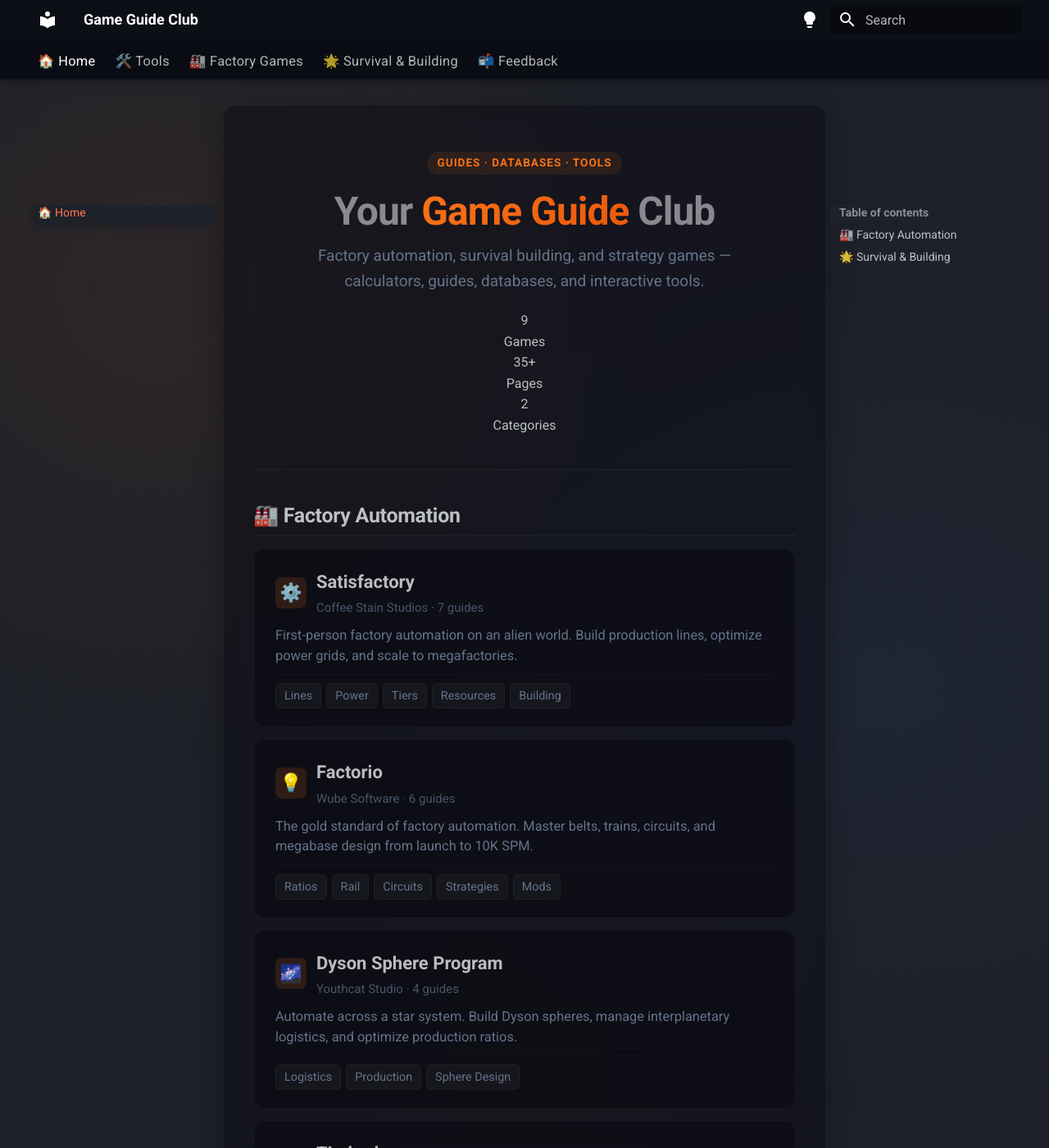
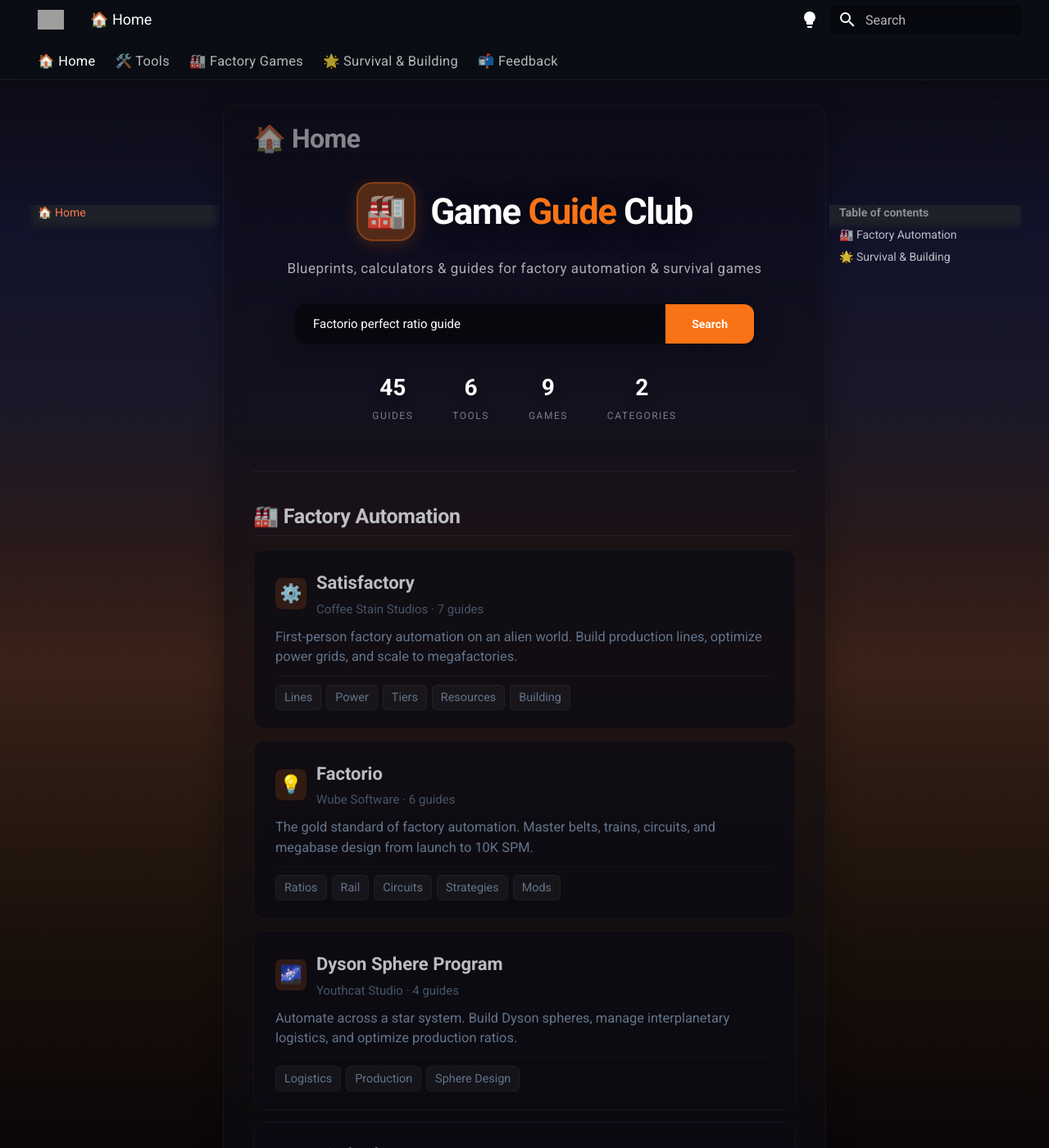
Before and after one commit to chenqingzhiv/game-guide, an MkDocs documentation site: the page built from docs/index.md, in a window 1280 px wide and 1400 px high. Shown: the whole window at 82% size. Built offline with MkDocs 1.6.1 and Material for MkDocs 9.7.7, drawn with Linux system fonts in a browser that asks for light colours; nearby versions of some CDN libraries; library files that are not in the unit come from our copies; grey boxes are pictures that could not be loaded.

Commit message:
V4 BWIKI风格Hero + Logo + 时间戳 + 工具标签切换

```diff
--- a/docs/assets/css/custom.css
+++ b/docs/assets/css/custom.css
@@ -1,22 +1,40 @@
 /* ============================================ */
-/* game-guide.club - v2 Industrial Hex Grid     */
+/* game-guide.club - v3 Industry Night Style    */
 /* ============================================ */
 
-/* --- GLOBAL BACKGROUND — HEX GRID TEXTURE --- */
+/* --- GLOBAL BACKGROUND — FACTORY NIGHT --- */
 body::before {
   content: '';
   position: fixed;
   inset: 0;
   background:
-    /* Industrial ambient glow layers */
-    radial-gradient(ellipse at 15% 25%, rgba(249,115,22,0.07), transparent 40%),
-    radial-gradient(ellipse at 85% 60%, rgba(59,130,246,0.05), transparent 45%),
-    radial-gradient(ellipse at 50% 90%, rgba(249,115,22,0.03), transparent 35%);
+    /* Stars */
+    radial-gradient(2px 2px at 8% 5%, rgba(255,200,150,0.2), transparent),
+    radial-gradient(1px 1px at 18% 12%, rgba(255,200,150,0.15), transparent),
+    radial-gradient(2px 2px at 28% 3%, rgba(255,200,150,0.2), transparent),
+    radial-gradient(1px 1px at 38% 10%, rgba(255,200,150,0.25), transparent),
+    radial-gradient(2px 2px at 48% 6%, rgba(255,200,150,0.15), transparent),
+    radial-gradient(1px 1px at 58% 14%, rgba(255,200,150,0.2), transparent),
+    radial-gradient(2px 2px at 68% 4%, rgba(255,200,150,0.15), transparent),
+    radial-gradient(1px 1px at 78% 11%, rgba(255,200,150,0.2), transparent),
+    radial-gradient(2px 2px at 88% 7%, rgba(255,200,150,0.15), transparent),
+    radial-gradient(1px 1px at 95% 9%, rgba(255,200,150,0.2), transparent),
+    /* Factory night gradient */
+    linear-gradient(180deg,
+      #0a0a14 0%,
+      #0d0d1a 10%,
+      #12122a 20%,
+      #1a1828 35%,
+      #2a1a1a 48%,
+      #3a2218 58%,
+      #2a1a12 68%,
+      #1a100a 82%,
+      #0a0608 100%);
   pointer-events: none;
   z-index: 0;
 }
 
-/* Hex grid + circuit dot matrix pattern */
+/* Industrial grid overlay */
 body::after {
   content: '';
   position: fixed;
@@ -24,15 +42,188 @@
   z-index: 0;
   pointer-events: none;
   background-image:
-    /* Hex grid */
     linear-gradient(90deg, rgba(249,115,22,0.02) 1px, transparent 1px),
     linear-gradient(60deg, rgba(249,115,22,0.02) 1px, transparent 1px),
-    linear-gradient(-60deg, rgba(249,115,22,0.02) 1px, transparent 1px),
-    /* Circuit dot matrix */
-    radial-gradient(circle at 1px 1px, rgba(249,115,22,0.03) 1px, transparent 1px);
-  background-size: 40px 70px, 40px 70px, 40px 70px, 24px 24px;
-  background-position: center center, 0 0, 0 0, 0 0;
-  opacity: 0.6;
+    linear-gradient(-60deg, rgba(249,115,22,0.02) 1px, transparent 1px);
+  background-size: 40px 70px, 40px 70px, 40px 70px;
+  background-position: center center, 0 0, 0 0;
+  opacity: 0.4;
+}
+
+/* ============================================ */
+/* V4 BWIKI-style HERO — game-guide.club        */
+/* ============================================ */
+
+.home-hero {
+  position: relative;
+  z-index: 1;
+  text-align: center;
+  padding: 100px 20px 40px;
+  margin: -24px -24px 40px;
+  background: linear-gradient(180deg, rgba(10,10,20,0.3) 0%, rgba(10,10,20,0) 100%);
+}
+
+.home-hero-logo {
+  display: inline-flex;
+  align-items: center;
+  gap: 18px;
+  margin-bottom: 20px;
+}
+
+.home-hero-logo-icon {
+  width: 72px;
+  height: 72px;
+  border-radius: 20px;
+  background: rgba(249,115,22,0.3);
+  border: 2px solid rgba(249,115,22,0.3);
+  display: flex;
+  align-items: center;
+  justify-content: center;
+  font-size: 40px;
+  backdrop-filter: blur(8px);
+  box-shadow: 0 4px 20px rgba(249,115,22,0.2);
+}
+
+.home-hero-logo-text {
+  font-size: 44px;
+  font-weight: 800;
+  letter-spacing: -1.5px;
+  color: white;
+  text-shadow: 0 2px 30px rgba(0,0,0,0.6);
+  line-height: 1.1;
+}
+
+.home-hero-logo-text .highlight {
+  color: #f97316;
+}
+
+.home-hero-tagline {
+  font-size: 17px;
+  color: rgba(255,255,255,0.65);
+  margin-bottom: 30px;
+  letter-spacing: 0.5px;
+}
+
+.home-hero-search {
+  max-width: 560px;
+  margin: 0 auto 32px;
+  display: flex;
+  border-radius: 12px;
+  overflow: hidden;
+  box-shadow: 0 4px 30px rgba(0,0,0,0.4);
+}
+
+.home-hero-search input {
+  flex: 1;
+  padding: 15px 22px;
+  border: none;
+  background: rgba(0,0,0,0.4);
+  backdrop-filter: blur(12px);
+  color: white;
+  font-size: 15px;
+  outline: none;
+}
+
+.home-hero-search input::placeholder {
+  color: rgba(255,255,255,0.35);
+}
+
+.home-hero-search button {
+  padding: 15px 32px;
+  border: none;
+  background: #f97316;
+  color: white;
+  font-weight: 600;
+  font-size: 14px;
+  cursor: pointer;
+  transition: background 0.2s;
+}
+
+.home-hero-search button:hover {
+  background: #ea580c;
+}
+
+.home-hero-stats {
+  display: flex;
+  justify-content: center;
+  gap: 48px;
+}
+
+.home-hero-stat {
+  text-align: center;
+}
+
+.home-hero-stat-num {
+  font-size: 28px;
+  font-weight: 700;
+  color: white;
+  text-shadow: 0 2px 15px rgba(0,0,0,0.4);
+}
+
+.home-hero-stat-label {
+  font-size: 12px;
+  color: rgba(255,255,255,0.45);
+  text-transform: uppercase;
+  letter-spacing: 1.5px;
+  margin-top: 2px;
+}
+
+/* Dark mode adjustments */
+[data-md-color-scheme="default"] .home-hero-logo-text {
+  color: #111;
+  text-shadow: none;
+}
+[data-md-color-scheme="default"] .home-hero-logo-text .highlight {
+  color: #ea580c;
+}
+[data-md-color-scheme="default"] .home-hero-stat-num { color: #111; text-shadow: none; }
+[data-md-color-scheme="default"] .home-hero-stat-label { color: #555; }
+
+/* ============================================ */
+/* TOOL PAGE TABS — game-guide.club             */
+/* ============================================ */
+
+.tool-tabs {
+  display: flex;
+  gap: 0;
+  margin: 0 0 24px;
+  border-bottom: 2px solid rgba(255,255,255,0.08);
+}
+
+.tool-tabs input[type="radio"] { display: none; }
+
+.tool-tabs label {
+  padding: 12px 24px;
+  cursor: pointer;
+  font-size: 14px;
+  font-weight: 500;
+  color: rgba(255,255,255,0.5);
+  border-bottom: 2px solid transparent;
+  margin-bottom: -2px;
+  transition: all 0.2s;
+  user-select: none;
+}
+
+.tool-tabs label:hover { color: rgba(255,255,255,0.8); }
+
+.tool-tabs input:checked + label {
+  color: #f97316;
+  border-bottom-color: #f97316;
+}
+
+.tool-tab-content { animation: fadeIn 0.2s ease; }
+
+@keyframes fadeIn {
+  from { opacity: 0; transform: translateY(4px); }
+  to   { opacity: 1; transform: translateY(0); }
+}
+
+[data-md-color-scheme="default"] .tool-tabs { border-bottom-color: rgba(0,0,0,0.1); }
+[data-md-color-scheme="default"] .tool-tabs label { color: rgba(0,0,0,0.4); }
+[data-md-color-scheme="default"] .tool-tabs label:hover { color: rgba(0,0,0,0.7); }
+[data-md-color-scheme="default"] .tool-tabs input:checked + label {
+  color: #ea580c;
+  border-bottom-color: #ea580c;
 }
 
 /* --- PER-GAME BACKGROUNDS --- */
--- a/docs/index.md
+++ b/docs/index.md
@@ -1,11 +1,30 @@
 <div class="home-hero">
-  <div class="hero-tag">Guides · Databases · Tools</div>
-  <h1>Your <span class="gradient">Game Guide</span> Club</h1>
-  <p>Factory automation, survival building, and strategy games — calculators, guides, databases, and interactive tools.</p>
-  <div class="hero-stats">
-    <div class="hero-stat"><div class="hero-stat-num">9</div><div class="hero-stat-label">Games</div></div>
-    <div class="hero-stat"><div class="hero-stat-num">35+</div><div class="hero-stat-label">Pages</div></div>
-    <div class="hero-stat"><div class="hero-stat-num">2</div><div class="hero-stat-label">Categories</div></div>
+  <div class="home-hero-logo">
+    <div class="home-hero-logo-icon">🏭</div>
+    <div class="home-hero-logo-text">Game <span class="highlight">Guide</span> Club</div>
+  </div>
+  <div class="home-hero-tagline">Blueprints, calculators & guides for factory automation & survival games</div>
+  <div class="home-hero-search">
+    <input type="text" placeholder="Search blueprints, ratios, guides..." value="Factorio perfect ratio guide">
+    <button>Search</button>
+  </div>
+  <div class="home-hero-stats">
+    <div class="home-hero-stat">
+      <div class="home-hero-stat-num">45</div>
+      <div class="home-hero-stat-label">Guides</div>
+    </div>
+    <div class="home-hero-stat">
+      <div class="home-hero-stat-num">6</div>
+      <div class="home-hero-stat-label">Tools</div>
+    </div>
+    <div class="home-hero-stat">
+      <div class="home-hero-stat-num">9</div>
+      <div class="home-hero-stat-label">Games</div>
+    </div>
+    <div class="home-hero-stat">
+      <div class="home-hero-stat-num">2</div>
+      <div class="home-hero-stat-label">Categories</div>
+    </div>
   </div>
 </div>
 
--- a/mkdocs.yml
+++ b/mkdocs.yml
@@ -5,8 +5,10 @@
 
 theme:
   name: material
+  logo: material/factory
+  favicon: assets/img/og-image.png
+  language: en
   custom_dir: overrides
-  language: en
   palette:
     - scheme: slate
       primary: deep orange
@@ -33,6 +35,9 @@
 
 plugins:
   - search
+  - git-revision-date-localized:
+      enabled: true
+      type: timeago
   - minify:
       minify_html: true
       minify_js: true
```
